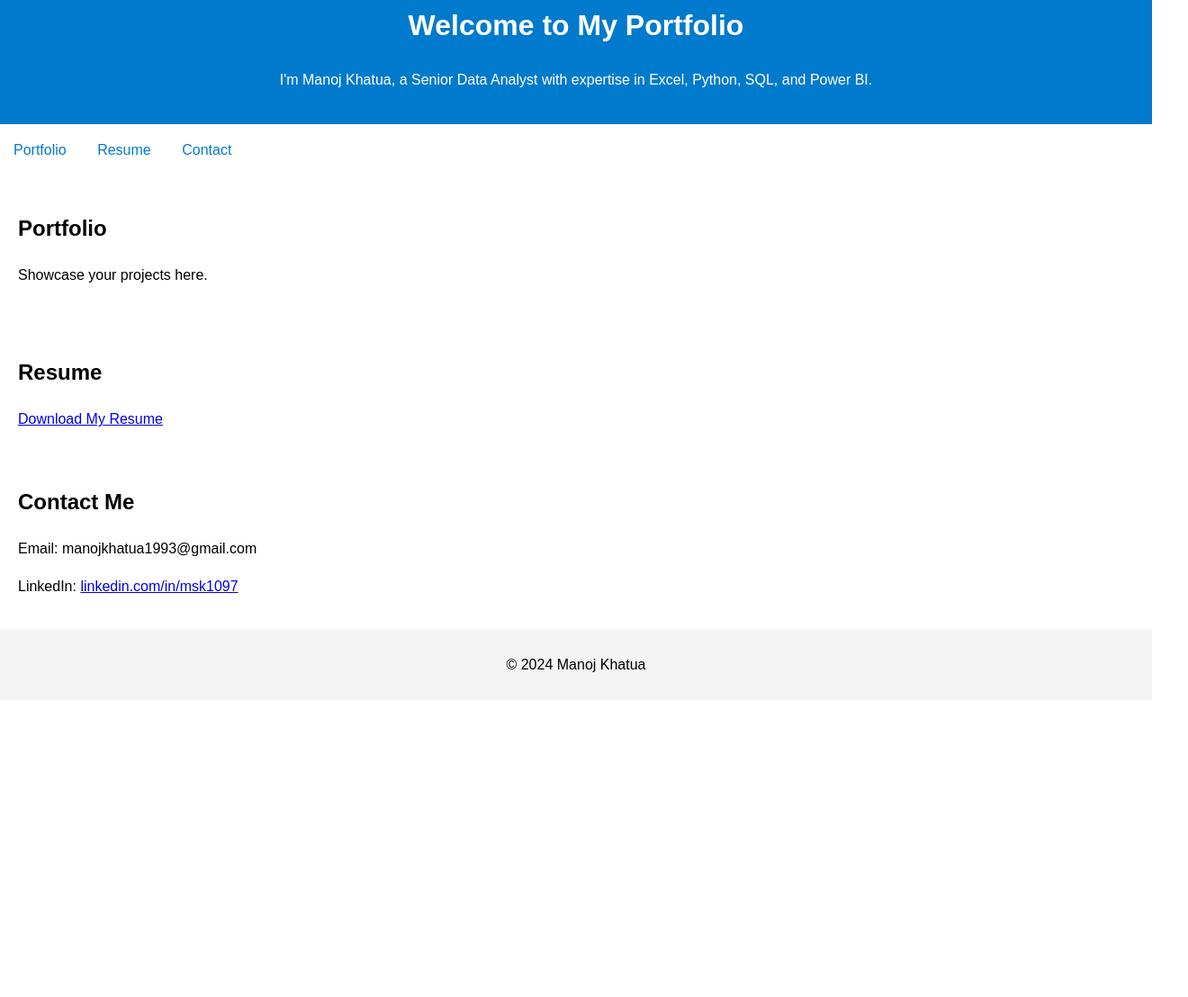
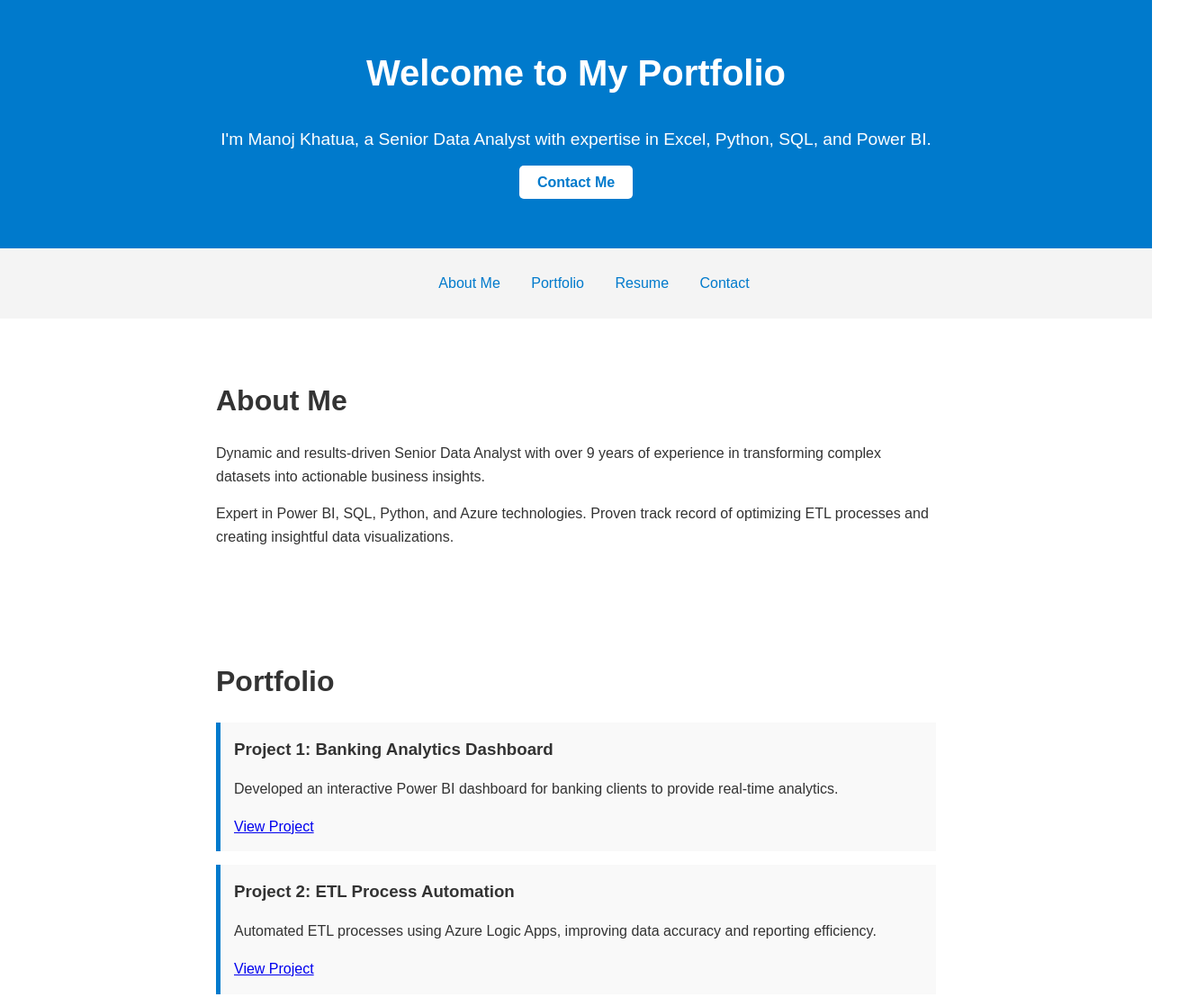
Before and after one commit to msk1097/msk1097.github.io, a plain HTML site: page index.html in a window 1280 px wide. Shown: the part 38-1146 px from the top of the page at 90% size, 1320 px wide, since content can reach past the window. Before the commit the page ends 816 px from the top, so only its background shows below. Drawn offline with Linux system fonts and the light colour scheme.

Commit message:
Further changes to HTML and CSS

```diff
--- a/index.html
+++ b/index.html
@@ -8,37 +8,56 @@
 </head>
 <body>
     <header>
-        <h1>Welcome to My Portfolio</h1>
-        <p>I'm Manoj Khatua, a Senior Data Analyst with expertise in Excel, Python, SQL, and Power BI.</p>
+        <div class="hero">
+            <h1>Welcome to My Portfolio</h1>
+            <p>I'm Manoj Khatua, a Senior Data Analyst with expertise in Excel, Python, SQL, and Power BI.</p>
+            <a href="#contact" class="btn">Contact Me</a>
+        </div>
     </header>
 
     <nav>
         <ul>
+            <li><a href="#about">About Me</a></li>
             <li><a href="#portfolio">Portfolio</a></li>
             <li><a href="#resume">Resume</a></li>
             <li><a href="#contact">Contact</a></li>
         </ul>
     </nav>
 
+    <section id="about">
+        <h2>About Me</h2>
+        <p>Dynamic and results-driven Senior Data Analyst with over 9 years of experience in transforming complex datasets into actionable business insights.</p>
+        <p>Expert in Power BI, SQL, Python, and Azure technologies. Proven track record of optimizing ETL processes and creating insightful data visualizations.</p>
+    </section>
+
     <section id="portfolio">
         <h2>Portfolio</h2>
-        <p>Showcase your projects here.</p>
-        <!-- Add project details here -->
+        <div class="project">
+            <h3>Project 1: Banking Analytics Dashboard</h3>
+            <p>Developed an interactive Power BI dashboard for banking clients to provide real-time analytics.</p>
+            <a href="link_to_your_project_1" target="_blank">View Project</a>
+        </div>
+        <div class="project">
+            <h3>Project 2: ETL Process Automation</h3>
+            <p>Automated ETL processes using Azure Logic Apps, improving data accuracy and reporting efficiency.</p>
+            <a href="link_to_your_project_2" target="_blank">View Project</a>
+        </div>
+        <!-- Add more projects as needed -->
     </section>
 
     <section id="resume">
         <h2>Resume</h2>
-        <a href="path_to_your_resume.pdf" download>Download My Resume</a>
+        <a href="path_to_your_resume.pdf" download class="btn">Download My Resume</a>
     </section>
 
     <section id="contact">
         <h2>Contact Me</h2>
-        <p>Email: manojkhatua1993@gmail.com</p>
+        <p>Email: <a href="mailto:manojkhatua1993@gmail.com">manojkhatua1993@gmail.com</a></p>
         <p>LinkedIn: <a href="https://www.linkedin.com/in/msk1097">linkedin.com/in/msk1097</a></p>
     </section>
 
     <footer>
-        <p>© 2024 Manoj Khatua</p>
+        <p>© 2024 Manoj Khatua | Senior Data Analyst</p>
     </footer>
 </body>
 </html>
--- a/styles.css
+++ b/styles.css
@@ -1,20 +1,49 @@
 body {
-    font-family: Arial, sans-serif;
+    font-family: 'Arial', sans-serif;
     line-height: 1.6;
     margin: 0;
     padding: 0;
+    color: #333;
 }
 
 header {
     background: #007acc;
     color: #fff;
-    padding: 20px;
+    padding: 60px 20px;
     text-align: center;
+}
+
+.hero {
+    max-width: 800px;
+    margin: auto;
+}
+
+.hero h1 {
+    font-size: 2.5em;
+}
+
+.hero p {
+    font-size: 1.2em;
+    margin: 20px 0;
+}
+
+.btn {
+    background: #fff;
+    color: #007acc;
+    padding: 10px 20px;
+    text-decoration: none;
+    border-radius: 5px;
+    font-weight: bold;
+}
+
+nav {
+    background: #f4f4f4;
+    padding: 10px 0;
 }
 
 nav ul {
     list-style: none;
-    padding: 0;
+    text-align: center;
 }
 
 nav ul li {
@@ -28,11 +57,33 @@ nav ul li a {
 }
 
 section {
-    padding: 20px;
+    padding: 40px 20px;
+    max-width: 800px;
+    margin: auto;
+}
+
+section h2 {
+    font-size: 2em;
+    margin-bottom: 20px;
+}
+
+.project {
+    background: #f9f9f9;
+    padding: 15px;
+    margin: 15px 0;
+    border-left: 5px solid #007acc;
+}
+
+.project h3 {
+    margin: 0;
 }
 
 footer {
     text-align: center;
-    padding: 10px;
-    background: #f4f4f4;
+    padding: 20px;
+    background: #333;
+    color: #fff;
+    position: relative;
+    bottom: 0;
+    width: 100%;
 }
```
